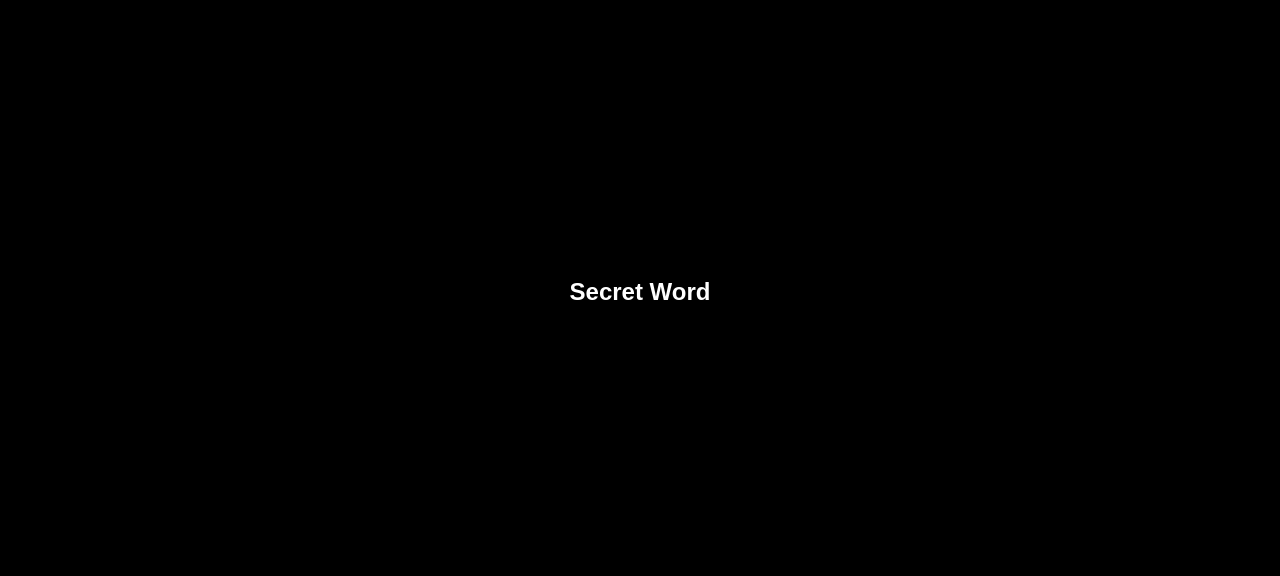
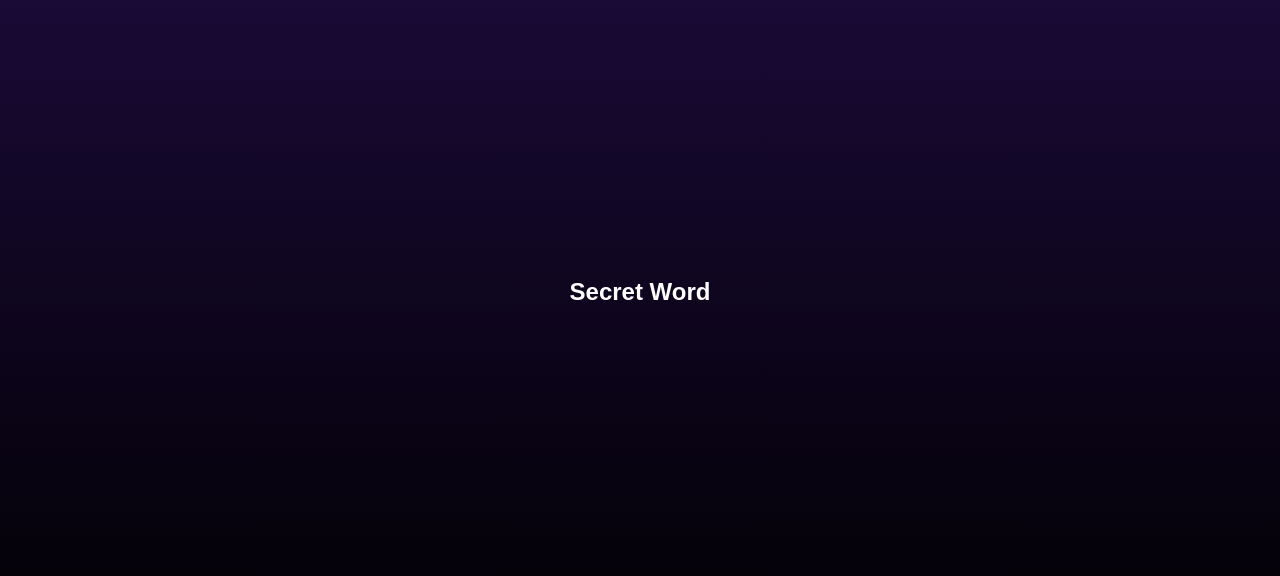
Before and after one commit to zanwalker-dev/secret_word, a React (Vite) app: page / in a window 1280 px wide. Shown: the part 108-684 px from the top of the page. Built offline with nearby package versions, Linux system fonts and the light colour scheme.

Commit message:
feat: default layout

```diff
--- a/src/styles/App.css
+++ b/src/styles/App.css
@@ -6,3 +6,7 @@
 
   height: 100svh;
 }
+
+body{
+  background: linear-gradient(#e66465, #9198e5);
+}
--- a/src/styles/index.css
+++ b/src/styles/index.css
@@ -1,5 +1,5 @@
 #root{
-    background-color: black;
+    background: linear-gradient(#1d0b3e, #000000);
     color: white;
 
     height: 100svh;
```
Also changed, not shown: src/components/startscreen.jsx (added).
